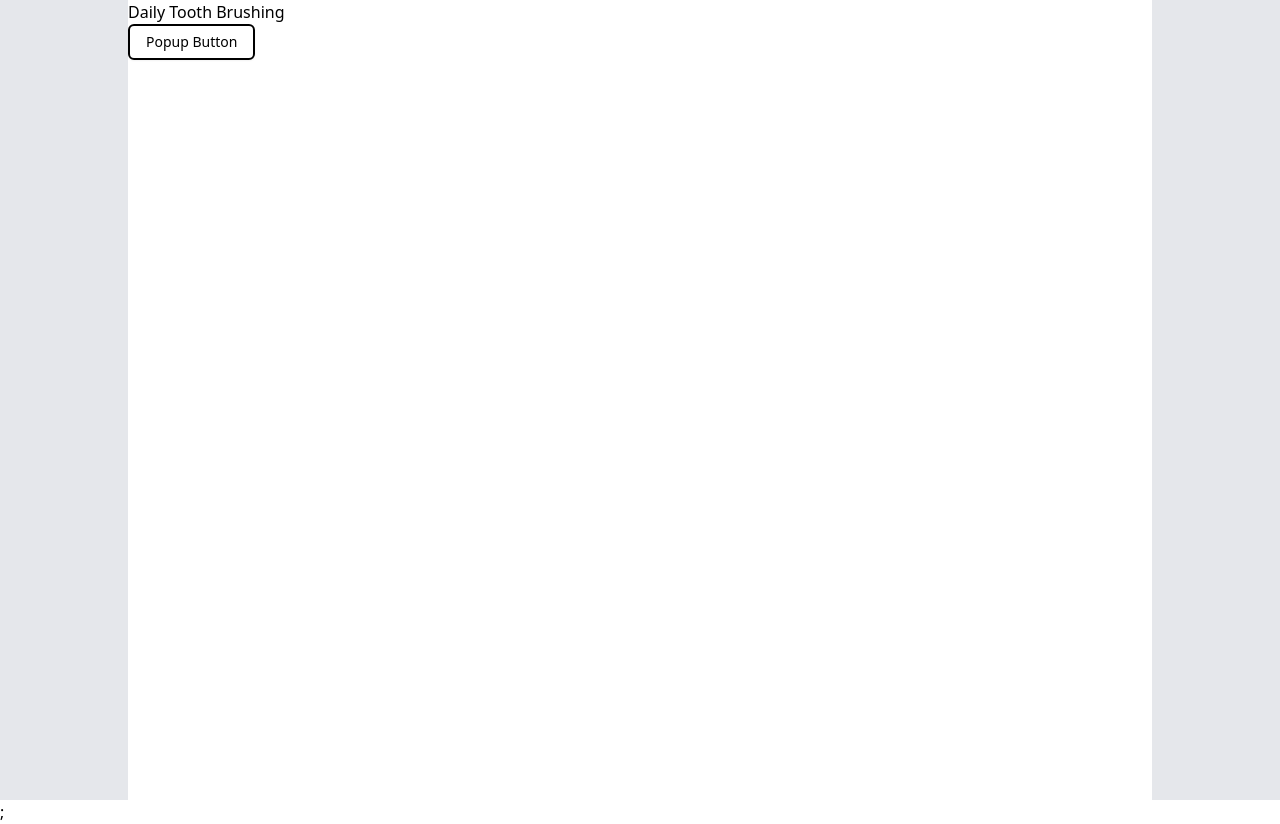
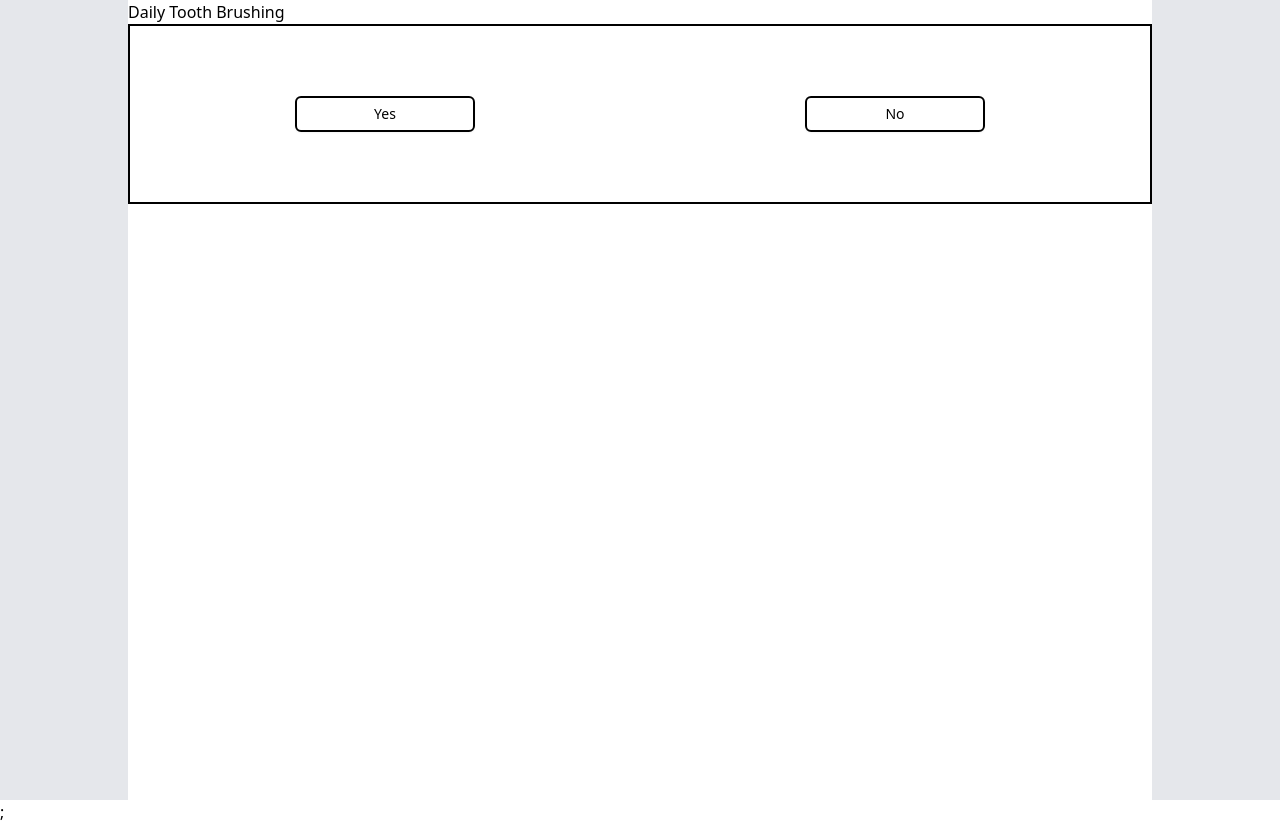
Before and after one commit to BlockBlockYonsei/DailyToothBrushing, a React (Vite) app in the folder frontend/: page / in a window 1280 px wide. Built offline with nearby package versions, Linux system fonts and the light colour scheme; what @mysten/dapp-kit would draw is missing.

Commit message:
Add yes or no button

```diff
--- a/frontend/src/App.tsx
+++ b/frontend/src/App.tsx
@@ -1,13 +1,5 @@
 import { useState } from "react";
-import {
-  Dialog,
-  DialogContent,
-  DialogHeader,
-  DialogTitle,
-  DialogTrigger,
-} from "./components/ui/dialog";
 import { Button } from "./components/ui/button";
-import { Card } from "./components/ui/card";
 
 function App() {
   const [isOpen, setIsOpen] = useState(false);
@@ -16,27 +8,17 @@ function App() {
     <>
       <div>
         <div>Daily Tooth Brushing</div>
-        <Dialog open={isOpen} onOpenChange={setIsOpen}>
-          <DialogTrigger>
-            <Button className="border-2 border-black">Popup Button</Button>
-          </DialogTrigger>
-          <DialogContent className="bg-white">
-            <DialogHeader>
-              <DialogTitle className="text-2xl bg-white">
-                Are you Ready to brush?
-              </DialogTitle>
-            </DialogHeader>
-            <Card className="flex justify-between">
-              <Button className="border-2 border-black cursor-pointer">
-                Yes
-              </Button>
-              <Button className="border-2 border-black cursor-pointer">
-                No
-              </Button>
-            </Card>
-          </DialogContent>
-        </Dialog>
+        {/* <div className="flex border-2 border-black"> */}
+        <div className="flex min-h-45 w-full border-2 border-black items-center justify-around">
+          <Button className="w-45 border-2 border-black cursor-pointer">
+            Yes
+          </Button>
+          <Button className="w-45 border-2 border-black cursor-pointer">
+            No
+          </Button>
+        </div>
       </div>
+      {/* </div> */}
     </>
   );
 }
--- a/frontend/src/hooks/collection.ts
+++ b/frontend/src/hooks/collection.ts
@@ -1,13 +1,7 @@
-// import {
-//   parseCollectionObjectData,
-//   parseDynamicBaseTypeField,
-// } from "@/lib/collection";
-// import { CollectionData } from "@/types/collection";
 import { getFullnodeUrl, SuiClient } from "@mysten/sui/client";
 import { useEffect, useState } from "react";
 
 export const useGetMyCollections = ({ owner }: { owner: string }) => {
-  // const [collections, setCollecitons] = useState<CollectionData[]>([]);
   const [toothbrusings, setToothBrushings] = useState<any>(null);
   const [isPending, setIsPending] = useState<boolean>(true);
   const [error, setError] = useState(null);
@@ -29,7 +23,10 @@ export const useGetMyCollections = ({ owner }: { owner: string }) => {
       .then((data) => {
         console.log(data);
         setToothBrushings(data);
-      });
+        setIsPending(false);
+      })
+      .catch((e) => setError(e))
+      .finally();
   }, [owner]);
 
   return {
```
